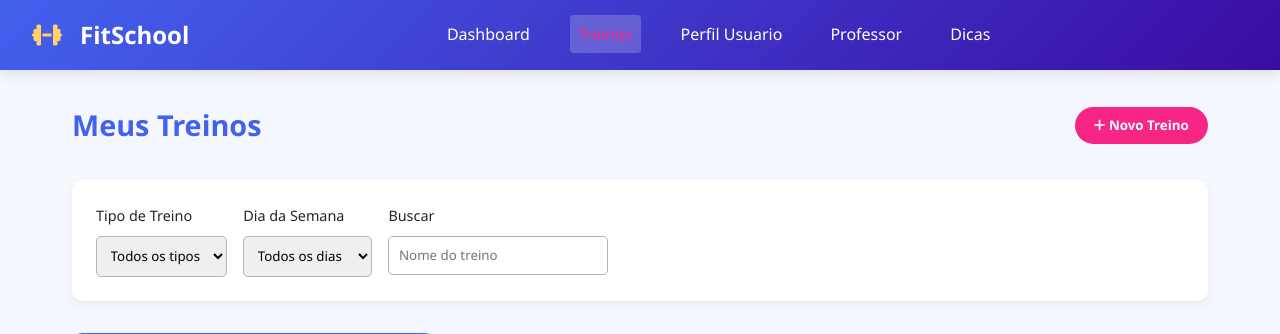
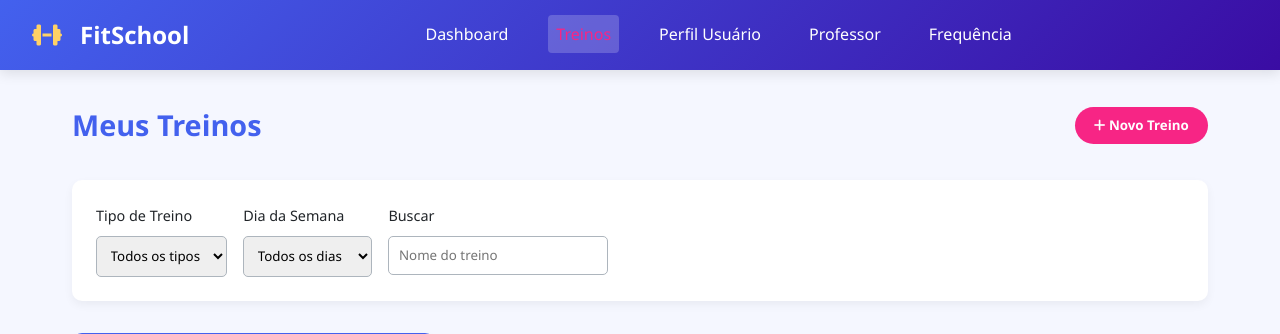
Before and after one commit to pedroompc/FitSchool-FDS, a Django app: page /user/menu/meusTreinos/ in a window 1280 px wide. Shown: the top 334 px of the page. Run offline with Django 5.2, Linux system fonts and the light colour scheme.

Commit message:
Editando os caminhos da pagina

```diff
--- a/fitschool/templates/fitschool/pages/frequencia.html
+++ b/fitschool/templates/fitschool/pages/frequencia.html
@@ -20,8 +20,8 @@
             </div>
             <nav>
                 <ul>
-                    <li><a href="#">Dashboard</a></li>
-                    <li><a href="#">Treinos</a></li>
+                    <li><a href = "{% url 'menu' %}" >Dashboard</a></li>
+                    <li><a href = "{% url 'meusTreinos' %}" >Treinos</a></li>
                     <li><a href="#">Progresso</a></li>
                     <li><a href = "{% url 'perfilUsuario' %}" >Perfil Usuário</a></li>
                     <li><a href="#">Professores</a></li>
--- a/fitschool/templates/fitschool/pages/perfilUsuario.html
+++ b/fitschool/templates/fitschool/pages/perfilUsuario.html
@@ -28,9 +28,9 @@
 
         <ul class="menu">
             <li><a href="#" class="active"><i class="fas fa-user"></i> Meu Perfil</a></li>
+            <li><a href= "{% url 'menu' %}"><i  class="fas fa-clock"></i>Dashboard</a></li>
             <li><a href="#"><i class="fas fa-bell"></i> Notificações</a></li>
-            <li><a href="#"><i class="fas fa-dumbbell"></i> Meus Treinos</a></li>
-            <li><a href="#"><i class="fas fa-clock"></i> Meus Horários</a></li>
+            <li><a href="{% url 'meusTreinos' %}"><i class="fas fa-dumbbell"></i> Meus Treinos</a></li>
             <li><a href="#"><i class="fas fa-chalkboard-teacher"></i> Professores</a></li>
             <li><a href= "{% url 'frequencia' %}"><i class="fas fa-calendar-check"></i> Frequência</a></li>
         </ul>
--- a/fitschool/templates/fitschool/pages/treino.html
+++ b/fitschool/templates/fitschool/pages/treino.html
@@ -18,17 +18,18 @@
       </div>
       <nav>
         <ul>
-          <li><a href="#">Dashboard</a></li>
+          <li><a href = "{% url 'menu' %}" >Dashboard</a></li>
           <li><a href="#" class="active">Treinos</a></li>
-          <li><a href="#">Perfil Usuario</a></li>
+          <li><a href = "{% url 'perfilUsuario' %}" >Perfil Usuário</a></li>
           <li><a href="#">Professor</a></li>
-          <li><a href="#">Dicas</a></li>
+          <li><a href = "{% url 'frequencia' %}" >Frequência</a></li>
+
         </ul>
       </nav>
-      <div class="user-actions">
-        <div class="user-info">
-          <h3>{{ user.username }}</h3>
-        </div>
+      <div class="user-info">
+      <div class="user-text">
+        <h3>{{ user.username }}</h3>
+      </div>
       </div>
     </header>
 
```
